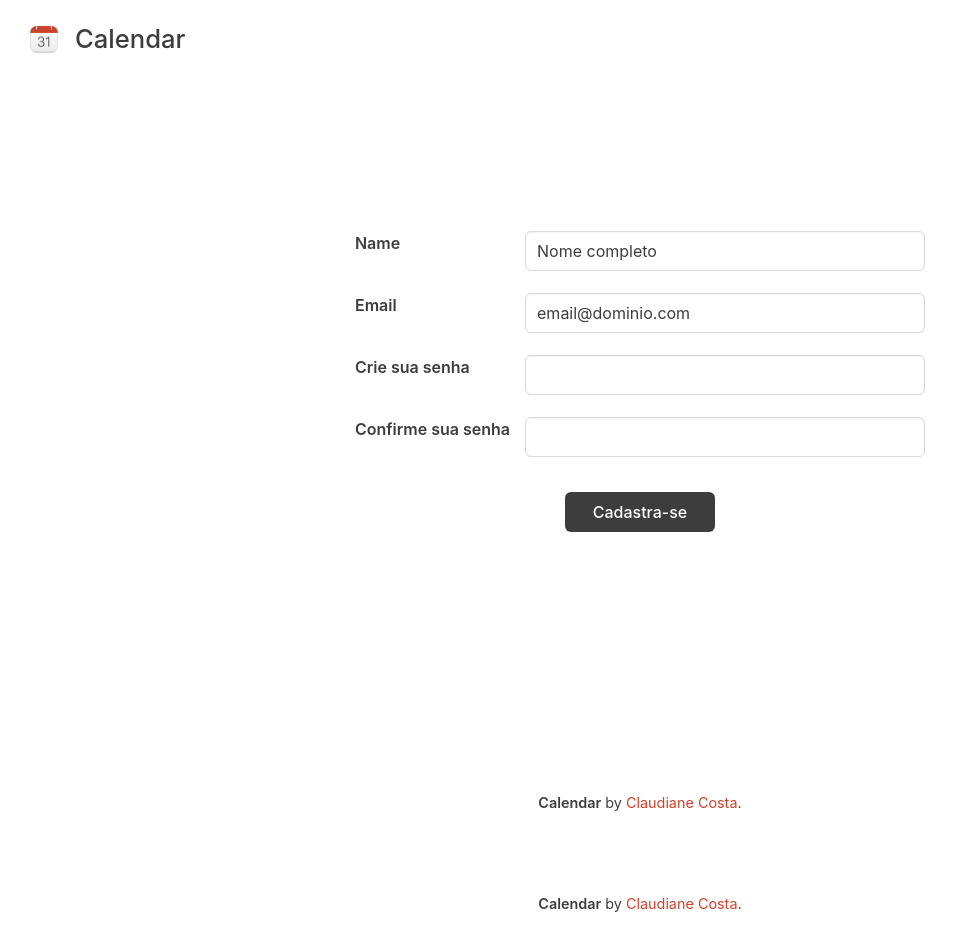
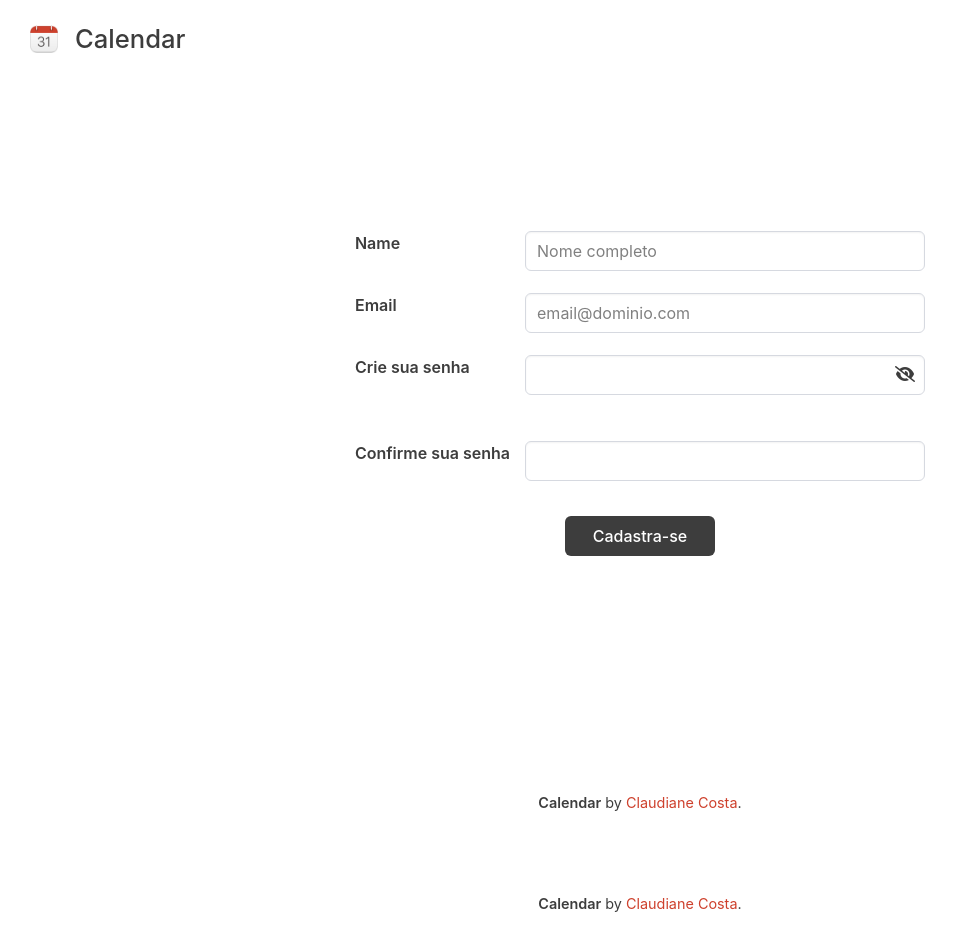
Before and after one commit to claudianeCS/calendar-proj, an Angular app in the folder front/: page /register in a window 1280 px wide. Shown: the whole page, without its empty margins (0-958 px from the left). Built offline with nearby package versions, Linux system fonts and the light colour scheme.

Commit message:
hide password form register

```diff
--- a/front/src/app/pages/login/login.component.ts
+++ b/front/src/app/pages/login/login.component.ts
@@ -19,6 +19,8 @@ export class LoginComponent {
   }
 
   loginPage(){
+    // get a login info (email and password) if is valid return to home
+
     this.router.navigate(["home"])
   }
 }
--- a/front/src/app/pages/register/register.component.css
+++ b/front/src/app/pages/register/register.component.css
@@ -1,5 +1,9 @@
 .input{
     background-color: var(--white);
+}
+.input::placeholder{
+   color: gray;
+   font-size: 1em;
 }
 .input:focus{
    border-color: var(--chili-red);
@@ -51,3 +55,9 @@
     width: 100%;
     margin-top: 25px;
  }
+
+ .hide{
+   position: relative;
+   bottom: 33px;
+   left: 370px;
+ }
--- a/front/src/app/pages/register/register.component.html
+++ b/front/src/app/pages/register/register.component.html
@@ -19,9 +19,12 @@
               <div class="field">
                 <label class="label">Crie sua senha</label>
                 <div class="control">
-                  <input class="input" type="password" placeholder="">
+                  <input [type]="isActive ? 'text' : 'password'" id="meuInput" class="input">
+                  <button type="button" class="hide" (click)="toggleIcon()" ><i [ngClass]="isActive ? 'fa-solid fa-eye' : 'fa-solid fa-eye-slash'"></i></button>
                 </div>
               </div>
+
+
               <div class="field">
                 <label class="label">Confirme sua senha</label>
                 <div class="control">
@@ -34,6 +37,8 @@
                     Cadastra-se
                 </button>
               </div>
+
+
         </form>
         <app-footer></app-footer>
     </div>
--- a/front/src/app/pages/register/register.component.ts
+++ b/front/src/app/pages/register/register.component.ts
@@ -2,20 +2,46 @@ import { Component } from '@angular/core';
 import { NavBarComponent } from "../../components/nav-bar/nav-bar.component";
 import { FooterComponent } from "../../components/footer/footer.component";
 import { Router } from '@angular/router';
+import { CommonModule } from '@angular/common';
 
 @Component({
   selector: 'app-register',
   standalone: true,
-  imports: [NavBarComponent, FooterComponent],
+  imports: [NavBarComponent, FooterComponent, CommonModule],
   templateUrl: './register.component.html',
   styleUrl: './register.component.css'
 })
 export class RegisterComponent {
 
+  mostrar = false;
 
-  constructor(private router: Router){}
+  selecionado = false;
 
+  toggleSelecionado() {
+    this.selecionado = !this.selecionado;
+
+    console.log(this.selecionado);
+  }
+
+
+
+  toggle() {
+    this.mostrar = !this.mostrar;
+    console.log(this.mostrar)
+  }
+
+  constructor(private router: Router){
+  }
+
+  isActive = false; // Initial state
+
+  toggleIcon() {
+    this.isActive = !this.isActive; // Toggle state
+
+  }
   resgiterSucefull(){
     this.router.navigate([""]);
   }
 }
+
+//verify if the two passwords are the same
```
